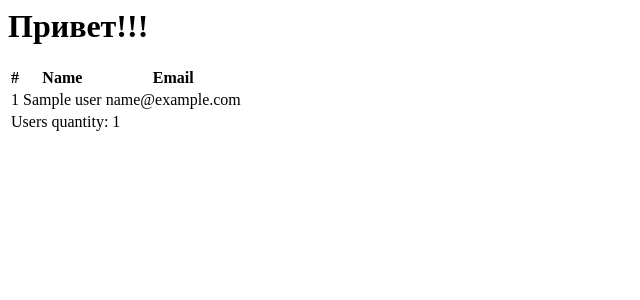
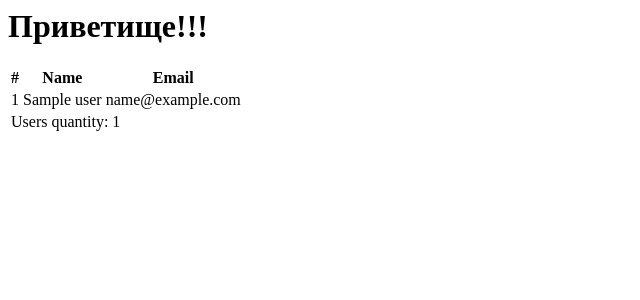
Before and after one commit to cborka/phalcon, a PHP site: template hw/app/views/index/index.phtml in a window 1280 px wide. Shown: the top 300 px of the page, without its empty margins (0-640 px from the left). Run offline with PHP 8.4, Linux system fonts and the light colour scheme; the template is opened without the code that fills it: most values are stand-ins (such as "Sample title", 1, 10 or a date in 2020); data that the repository does not hold is empty.

Commit message:
2021-03-21 конец дня

```diff
--- a/hw/app/views/index/index.phtml
+++ b/hw/app/views/index/index.phtml
@@ -1,6 +1,6 @@
 <?php
 
-echo "<h1>Привет!!!</h1>";
+echo "<h1>Приветище!!!</h1>";
 
 echo $this->tag->linkTo(["signup", "Sign Up Here!", 'class' => 'btn btn-primary']);
 
```
